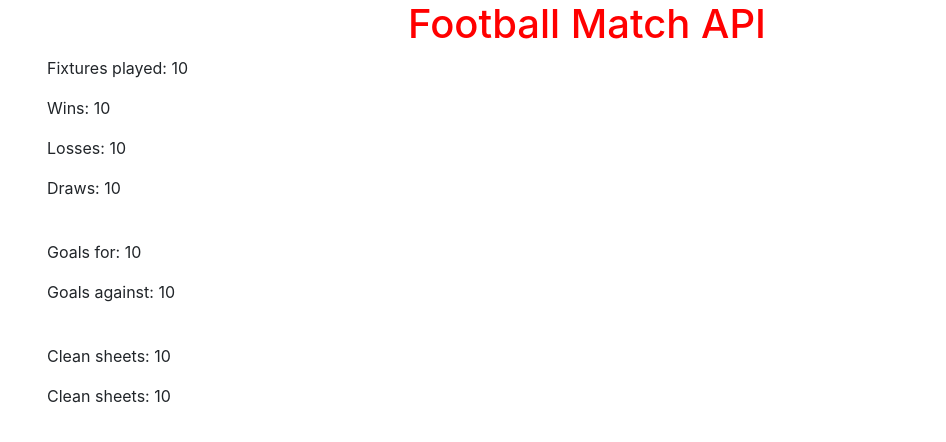
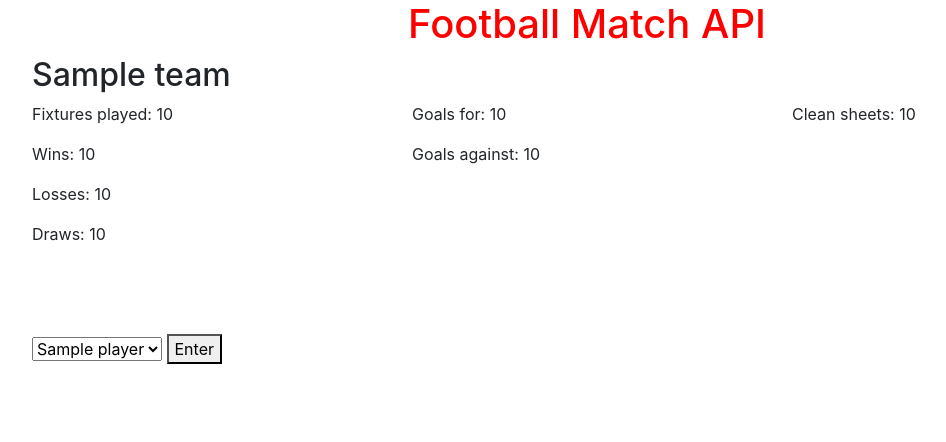
Before and after one commit to dev-baal1/Football-API, a Flask app: page /stats in a window 1280 px wide. Shown: the top 442 px of the page, without its empty margins (53-999 px from the left). Run offline with Flask 3, Linux system fonts and the light colour scheme; a database or web service that is not in the repository returns one stand-in record (values such as "Sample title"); data that the repository does not hold is empty.

Commit message:
final functionality

```diff
--- a/app.py
+++ b/app.py
@@ -28,6 +28,23 @@ def get_team_stats(league, season, team):
     return team_stats
 
 
+def get_players_list(team, year):
+    url = "https://api-football-v1.p.rapidapi.com/v3/players"
+    querystring = {"team":team,"season":year}
+
+    players_list = requests.get(url, headers=headers, params=querystring).json()['response']
+    return players_list
+
+def get_player_stats(player_id, year):
+    url = "https://api-football-v1.p.rapidapi.com/v3/players"
+    querystring = {"id":player_id,"season":year}
+
+    player_stats = requests.get(url, headers=headers, params=querystring).json()['response']
+
+    return player_stats
+
+
+
 @main_app.route('/', methods=['GET', 'POST'])
 def home():
     if request.method == 'POST':
@@ -56,15 +73,30 @@ def teams():
 
 @main_app.route('/stats', methods=['GET', 'POST'])
 def stats():
-
     league = request.args.get('league')
     year = request.args.get('year')
     team = request.args.get('team')
 
-    stats = get_team_stats(league, year, team)
-    print(stats)
+    if request.form.get('player_name'):
+        player_id = request.form.get('player_name')
+        team_stats = get_team_stats(league, year, team)
+        players_list = get_players_list(team, year)
 
-    return render_template('stats.html', stats=stats)
+        player_stats = get_player_stats(player_id, year)
+
+        return render_template('stats.html',team_stats=team_stats,players_list=players_list ,player_id=player_id, player_stats=player_stats)
+
+
+
+
+
+    else:
+
+        team_stats = get_team_stats(league, year, team)
+
+        players_list = get_players_list(team, year)
+
+        return render_template('stats.html', team_stats=team_stats, players_list=players_list)
 
 
 if __name__ == "__main__":
--- a/templates/stats.html
+++ b/templates/stats.html
@@ -1,16 +1,80 @@
 {% extends 'index.html' %} {% block content %}
+
 <div class="container">
-  <div class="col-12">
-    <p>Fixtures played: {{ stats['fixtures']['played']['total']}}</p>
-    <p>Wins: {{ stats['fixtures']['wins']['total'] }}</p>
-    <p>Losses: {{ stats['fixtures']['loses']['total'] }}</p>
-    <p>Draws: {{ stats['fixtures']['draws']['total'] }}</p>
-    <br />
-    <p>Goals for: {{ stats['goals']['for']['total']['total'] }}</p>
-    <p>Goals against: {{ stats['goals']['against']['total']['total'] }}</p>
-    <br />
-    <p>Clean sheets: {{ stats['clean_sheet']['total'] }}</p>
-    <p>Clean sheets: {{ stats['clean_sheet']['total'] }}</p>
+  <h2>{{team_stats['team']['name']}}</h2>
+  <div class="row">
+    <div class="col-4">
+      <p>Fixtures played: {{ team_stats['fixtures']['played']['total']}}</p>
+      <p>Wins: {{ team_stats['fixtures']['wins']['total'] }}</p>
+      <p>Losses: {{ team_stats['fixtures']['loses']['total'] }}</p>
+      <p>Draws: {{ team_stats['fixtures']['draws']['total'] }}</p>
+    </div>
+
+    <div class="col-4">
+      <p>Goals for: {{ team_stats['goals']['for']['total']['total'] }}</p>
+      <p>
+        Goals against: {{ team_stats['goals']['against']['total']['total'] }}
+      </p>
+    </div>
+    <div class="col-4">
+      <p>Clean sheets: {{ team_stats['clean_sheet']['total'] }}</p>
+    </div>
+  </div>
+</div>
+<br />
+<br />
+<br />
+<div class="container">
+  <div class="row">
+    <div class="col-6">
+      <form action="#" method="POST">
+        <select name="player_name">
+          {% for i in players_list %}
+          <option value="{{i['player']['id']}}">
+            {{ i['player']['name'] }}
+          </option>
+          {% endfor %}
+        </select>
+        <button type="submit">Enter</button>
+      </form>
+    </div>
+    <div class="col-6">
+      {% if player_id %} {% for i in player_stats%}
+
+      <h4>{{ i['player']['name'] }}</h4>
+      <div class="container"></div>
+      <div class="row">
+        <div class="col-4">
+          <img src="{{ i['player']['photo'] }}" alt="" />
+        </div>
+        <div class="col 4">
+          <p>First Name: {{ i['player']['firstname'] }}</p>
+          <p>Last Name: {{ i['player']['lastname'] }}</p>
+          <p>
+            Age: {{ i['player']['age']}} / {{ i['player']['birth']['date'] }}
+          </p>
+          <p>Nationality: {{ i['player']['nationality'] }}</p>
+          <p>Height: {{ i['player']['height'] }}</p>
+          <p>Weight: {{ i['player']['weight'] }}</p>
+        </div>
+        <div class="col-4">
+          <p>Appearances: {{ i['statistics'][0]['games']['appearences'] }}</p>
+          <p>Goals: {{ i['statistics'][0]['goals']['total'] }}</p>
+          <p>Shots: {{ i['statistics'][0]['shots']['total'] }}</p>
+          <p>Shots on Target: {{ i['statistics'][0]['shots']['on'] }}</p>
+          <p>Passes: {{ i['statistics'][0]['passes']['total'] }}</p>
+          <p>Pass Accuracy: {{ i['statistics'][0]['passes']['accuracy'] }}%</p>
+          <p>Duels Won: {{ i['statistics'][0]['duels']['won'] }}</p>
+          <p>
+            Interceptions: {{ i['statistics'][0]['tackles']['interceptions'] }}
+          </p>
+          <p>Yellow cards: {{ i['statistics'][0]['cards']['yellow'] }}</p>
+          <p>Res Cards: {{ i['statistics'][0]['cards']['red'] }}</p>
+        </div>
+
+        {%endfor%} {% endif %}
+      </div>
+    </div>
   </div>
 </div>
 
```
